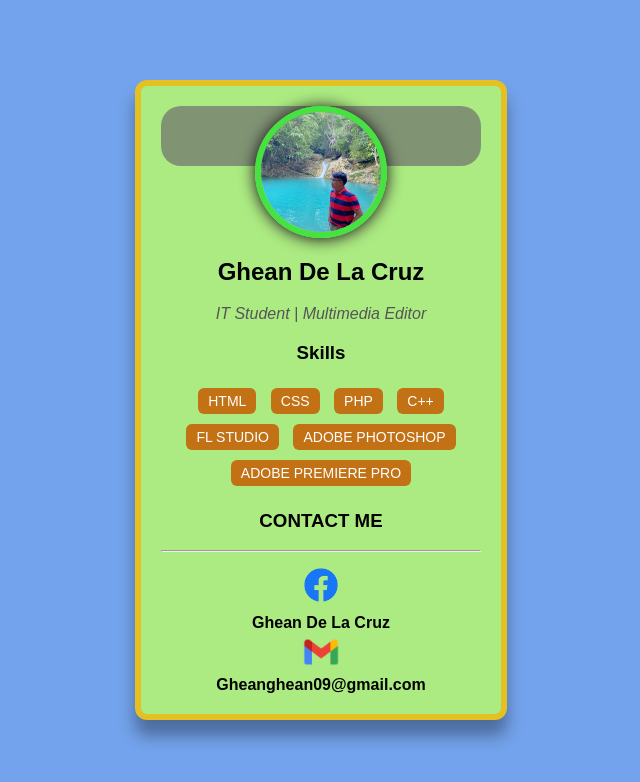
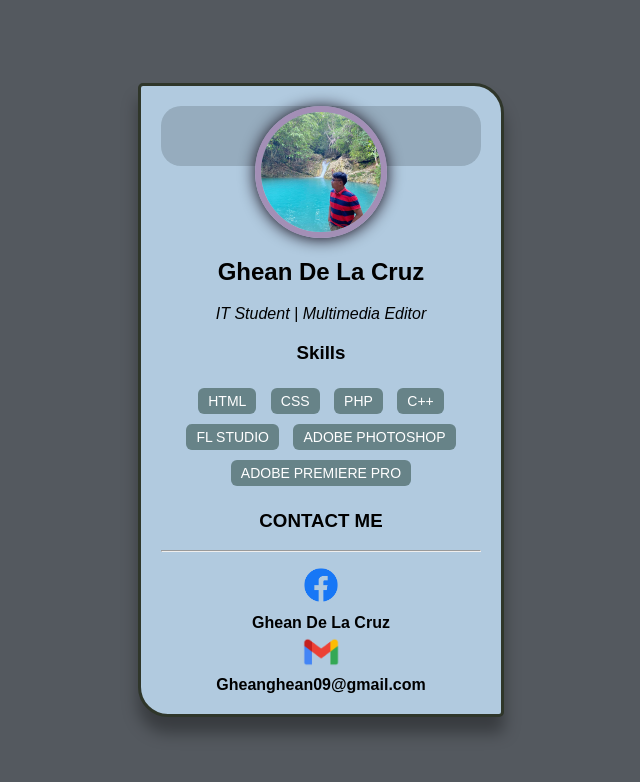
Before and after one commit to Gheanzkie/olasa, a plain HTML site: page index.html in a window 1280 px wide. Shown: the whole page, without its empty margins (319-959 px from the left). Drawn offline with Linux system fonts and the light colour scheme.

Commit message:
Add files via upload

```diff
--- a/index.html
+++ b/index.html
@@ -2,6 +2,7 @@
 <html lang="en">
 <head>
     <meta charset="UTF-8">
+    <meta http-equiv=”refresh” content=”5" />
     <meta name="viewport" content="width=device-width, initial-scale=1.0">
     <title>Profile Card</title>
     <link rel="stylesheet" href="style.css">
--- a/style.css
+++ b/style.css
@@ -1,6 +1,6 @@
 body {
     font-family: Arial, sans-serif;
-    background: #73a3ec;
+    background: #54595f;
     display: flex;
     justify-content: center;
     align-items: center;
@@ -9,34 +9,34 @@ body {
 }
 
 header {
-    background-color: rgba(108, 106, 110, 0.671);
+    background-color: rgba(18, 32, 32, 0.171);
     height: 60px;
     width: auto;
     border-radius: 20px;
 }
 
 .card {
-    background: #aceb82;
+    background: #b1cadf;
     width: 320px;
     padding: 20px;
-    border-radius: 12px;
+    border-radius: 5px 30px;
     box-shadow: 0 16px 16px rgba(0, 0, 0, 0.336);
     text-align: center;
-    border: 6px solid rgb(228, 192, 34);
+    border: 3px solid rgb(47, 54, 42);
 
 }
 
 .profile_img {
     width: 120px;
     height: 120px;
-    border: 6px solid rgb(70, 226, 65);
+    border: 6px solid rgb(163, 143, 182);
     border-radius: 50%;
     margin-bottom: 15px;
     box-shadow: 0px 1px 16px rgb(17, 7, 20);
 }
 
 .status {
-    color: #555;
+    color: #000000;
     font-style: italic;
     margin-bottom: 15px;
 }
@@ -47,7 +47,7 @@ header {
 }
 
 .skills li {
-    background: #c27114;
+    background: #678388;
     color: white;
     display: inline-block;
     padding: 5px 10px;
```
